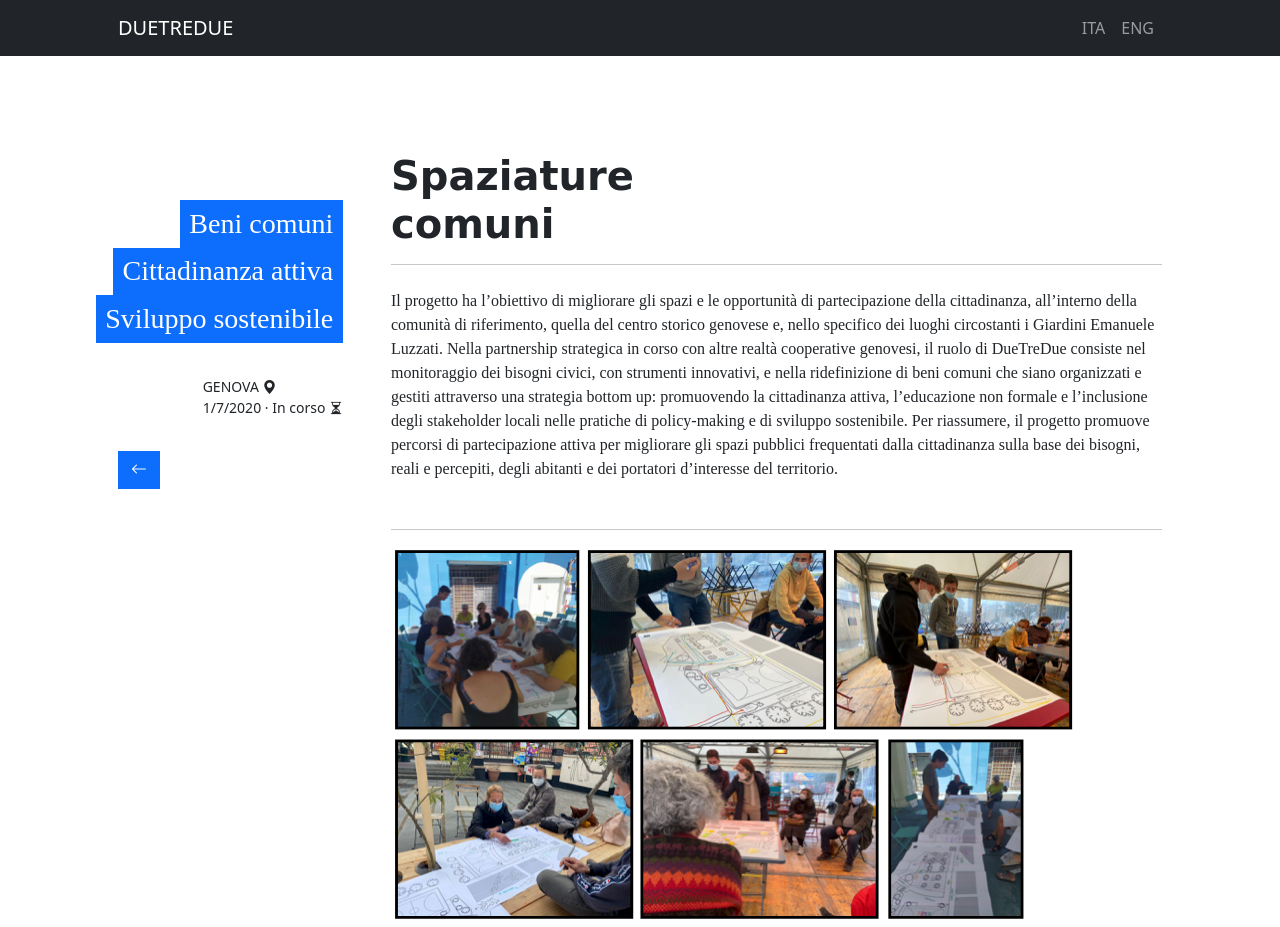
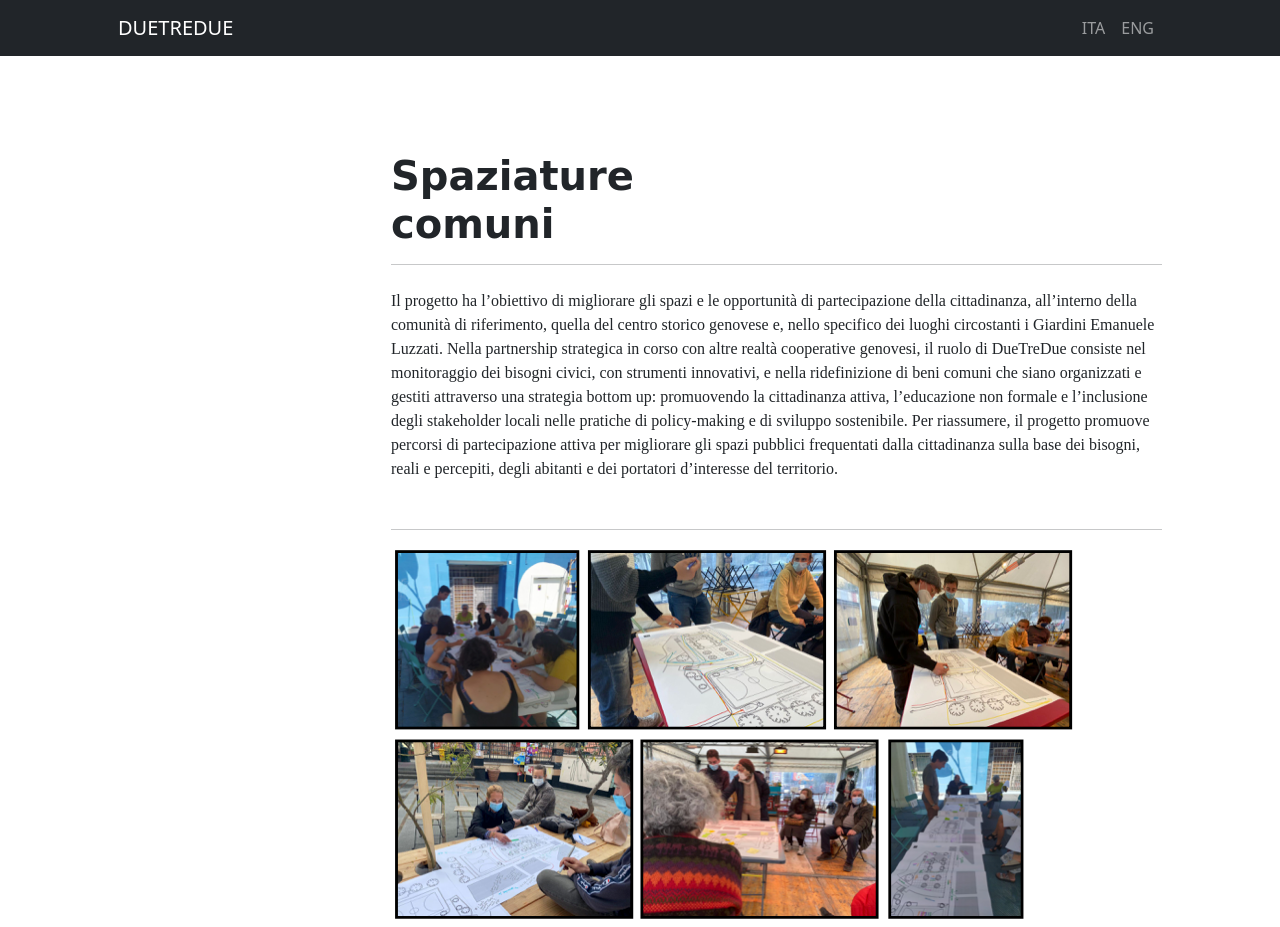
Before and after one commit to lorenzoazzolini/ilex, a plain HTML site: page blog-post.html in a window 1280 px wide. Shown: the top 927 px of the page. Drawn offline with nearby package versions, Linux system fonts and the light colour scheme.

Commit message:
Update blog-post.html

```diff
--- a/blog-post.html
+++ b/blog-post.html
@@ -34,15 +34,13 @@
                 <div class="container px-5 my-5">
                     <div class="row gx-5">
                         <div class="col-lg-3">
-                            <div class="d-flex align-items-end flex-column mt-lg-5 mb-4 sticky-md-top">
-                                <div class="badge fs-3 bg-primary">Beni comuni</div>
-                                <div class="badge fs-3 bg-primary">Cittadinanza attiva</div>
-                                <div class="badge fs-3 bg-primary">Sviluppo sostenibile</div>
+                            <div class="d-flex align-items-end flex-column d-sm-none sticky-md-top">
+                                <div class="badge fs-5 bg-primary">Beni comuni</div>
+                                <div class="badge fs-5 bg-primary">Cittadinanza attiva</div>
+                                <div class="badge fs-5 bg-primary">Sviluppo sostenibile</div>
                                 <hr>
-                                <div class="small text-right">
-                                    <div class="text-dark">GENOVA <i class="bi bi-geo-alt-fill"></i></div>
-                                    <div class="text-dark">1/7/2020 &middot; In corso <i class="bi bi-hourglass-split"></i></div>
-                                </div>
+                                <div class="text-dark small">GENOVA <i class="bi bi-geo-alt-fill"></i></div>
+                                <div class="text-dark small">1/7/2020 &middot; In corso <i class="bi bi-hourglass-split"></i></div>
                                 <hr>
                                 <a href="#" class="btn btn-primary me-auto"><i class="bi bi-arrow-left"></i></a>
                             </div>
```
